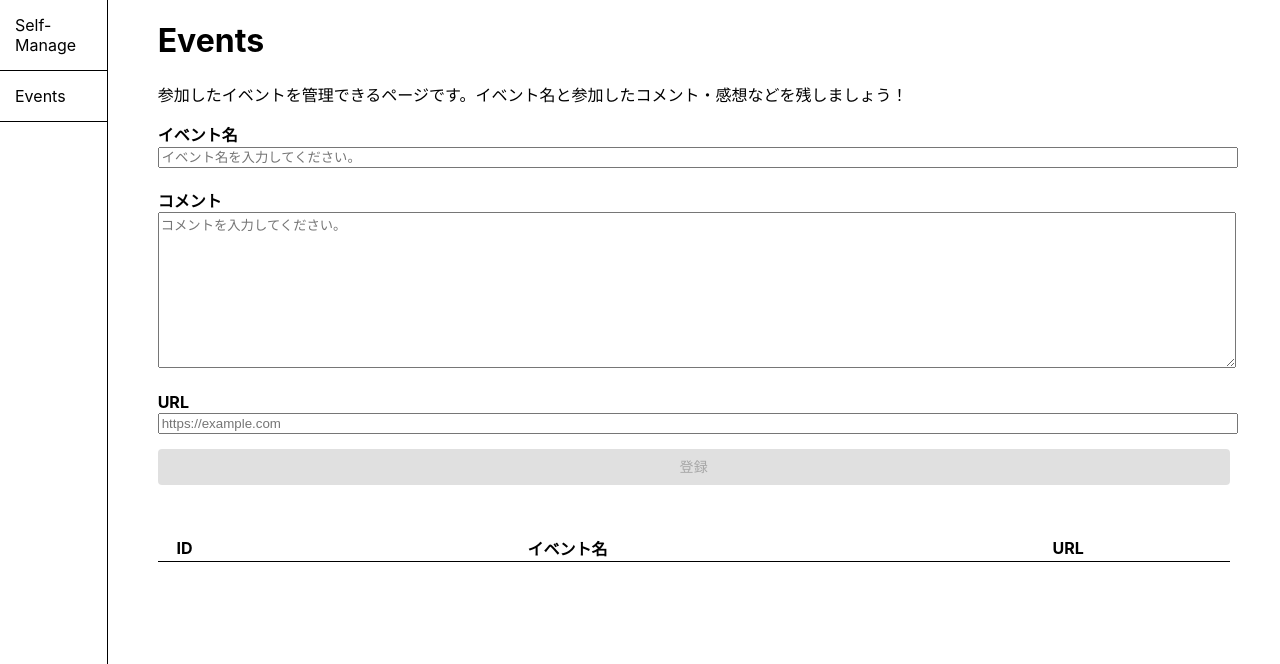
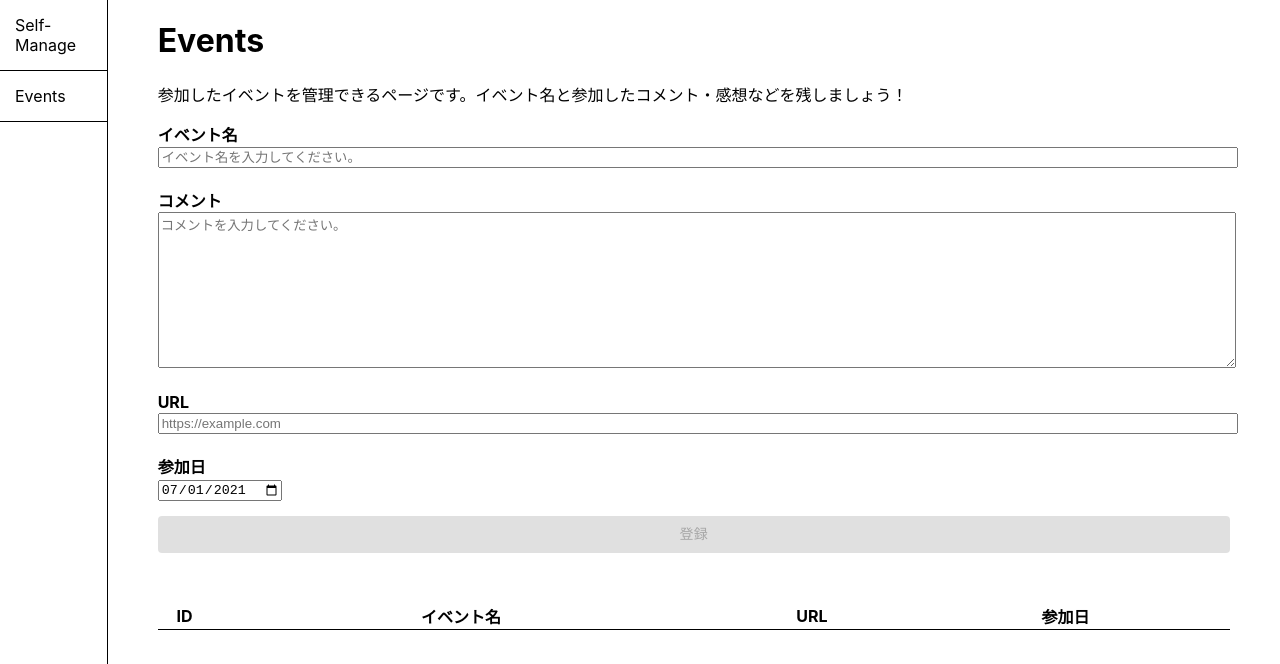
Before and after one commit to azufb/self-manage-app, a React app: page /Events in a window 1280 px wide. Shown: the top 664 px of the page. Built offline with nearby package versions, Linux system fonts and the light colour scheme.

Commit message:
#40 イベント参加日付を登録・編集できるようにした。

```diff
--- a/src/components/Event.js
+++ b/src/components/Event.js
@@ -17,6 +17,7 @@ const Event = ({event}) => {
   const [name, setName] = useState(event.name);
   const [comment, setComment] = useState(event.comment);
   const [url, setUrl] = useState(event.url);
+  const [date, setDate] = useState(event.date);
   const [editable, setEditable] = useState(false);
   const [open, setOpen] = useState(false);
 
@@ -62,7 +63,8 @@ const Event = ({event}) => {
       id,
       name,
       comment,
-      url
+      url,
+      date
     });
 
     setName(event.name);
@@ -80,6 +82,7 @@ const Event = ({event}) => {
         <td>{event.id}</td>
         <td>{event.name}</td>
         <td><a href={event.url} target="_blank" rel="noopener noreferrer">{event.url}</a></td>
+        <td>{event.date}</td>
         <td className={styles.btns}>
           <div className={styles.btn}>
             <Button variant="contained" color="secondary" onClick={handleDeleteEvent}
@@ -111,23 +114,27 @@ const Event = ({event}) => {
         <div className={styles.modalBody}>
           <h4>イベントID“{event.id}”を編集する</h4>
           <div>
-            <label>イベント名：</label>
+            <label>イベント名</label>
           </div>
           <div>
             <input type="text" value={name} onChange={(e) => setName(e.target.value)} className={styles.eventNameInput} />
           </div>
           <div>
-            <label>コメント：</label>
+            <label>コメント</label>
           </div>
           <div>
             <textarea value={comment} onChange={(e) => setComment(e.target.value)} className={styles.commentInput} />
           </div>
           <div>
-            <label>URL：</label>
+            <label>URL</label>
           </div>
           <div>
             <input type="url" value={url} onChange={(e) => setUrl(e.target.value)} className={styles.eventNameInput} />
           </div>
+          <div>
+            <label>参加日</label>
+          </div>
+          <input type="date" id="dateForm" value={date} onChange={(e)=> setDate(e.target.value)} />
           <div className={styles.btns}>
             <div className={styles.btn}>
               <Button variant="contained" color="primary" onClick={handleEditEvent}
--- a/src/components/EventForm.js
+++ b/src/components/EventForm.js
@@ -9,6 +9,7 @@ const EventForm = () => {
   const [name, setName] = useState("");
   const [comment, setComment] = useState("");
   const [url, setUrl] = useState("");
+  const [date, setDate] = useState("2021-07-01");
 
   const handleAddEvent = (e) => {
     e.preventDefault();
@@ -17,7 +18,8 @@ const EventForm = () => {
       type: ADD_EVENT,
       name,
       comment,
-      url
+      url,
+      date
     });
 
     window.alert(`「${name}」というイベントを登録しました。`);
@@ -47,6 +49,10 @@ const EventForm = () => {
         </div>
         <input type="url" id="urlForm" value={url} onChange={(e) => setUrl(e.target.value)}
           placeholder="https://example.com" className={styles.eventNameInput} />
+        <div className={styles.formContent}>
+          <label htmlFor="dateForm">参加日</label>
+        </div>
+        <input type="date" id="dateForm" value={date} onChange={(e)=> setDate(e.target.value)} />
         <div className={styles.btnArea}>
           <Button onClick={handleAddEvent} variant="contained" size="medium" color="primary"
             fontWeight="fontWeightBold" className={styles.registerBtn} disabled={disableResister}>
--- a/src/components/EventList.js
+++ b/src/components/EventList.js
@@ -14,6 +14,7 @@ const EventList = () => {
             <th className={styles.tableHeaderID}>ID</th>
             <th>イベント名</th>
             <th>URL</th>
+            <th>参加日</th>
             <th className={styles.tableHeaderBtns}></th>
           </tr>
         </thead>
--- a/src/reducers/events.js
+++ b/src/reducers/events.js
@@ -4,7 +4,7 @@ const events = (state = [], action) => {
   switch (action.type) {
     // イベントを追加する
     case ADD_EVENT:
-      const event = { name: action.name, comment: action.comment, url: action.url };
+      const event = { name: action.name, comment: action.comment, url: action.url, date: action.date };
       const length = state.length;
       const id  = length === 0 ? 1 : state[length -1].id + 1;
       return [...state, { id, ...event }];
@@ -20,6 +20,7 @@ const events = (state = [], action) => {
           event.name = action.name;
           event.comment = action.comment;
           event.url = action.url;
+          event.date = action.date;
         }
         return event;
       });
```
